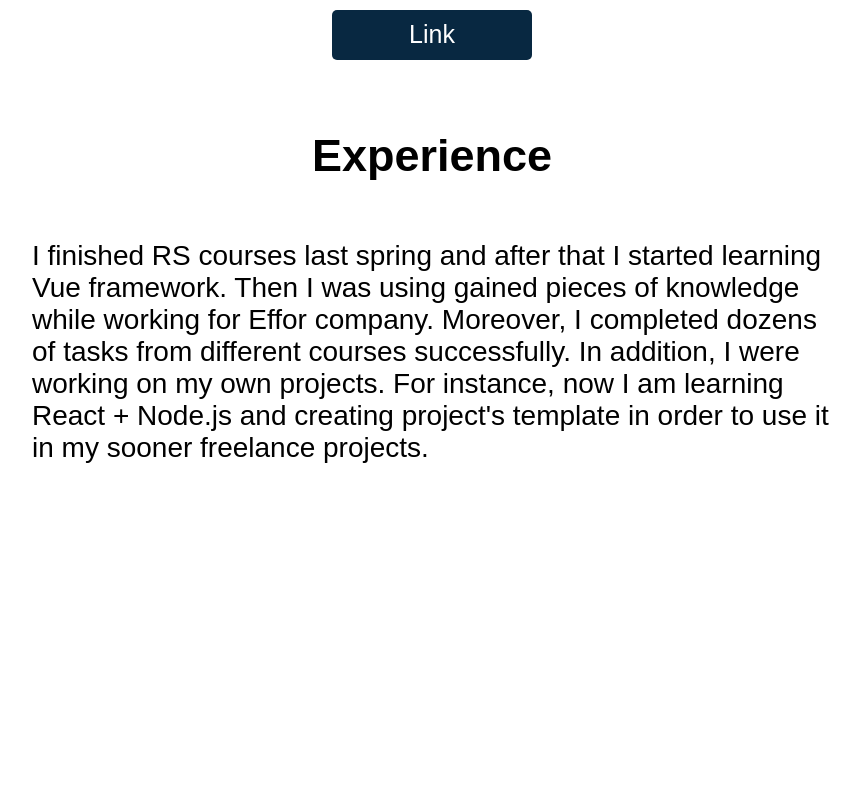
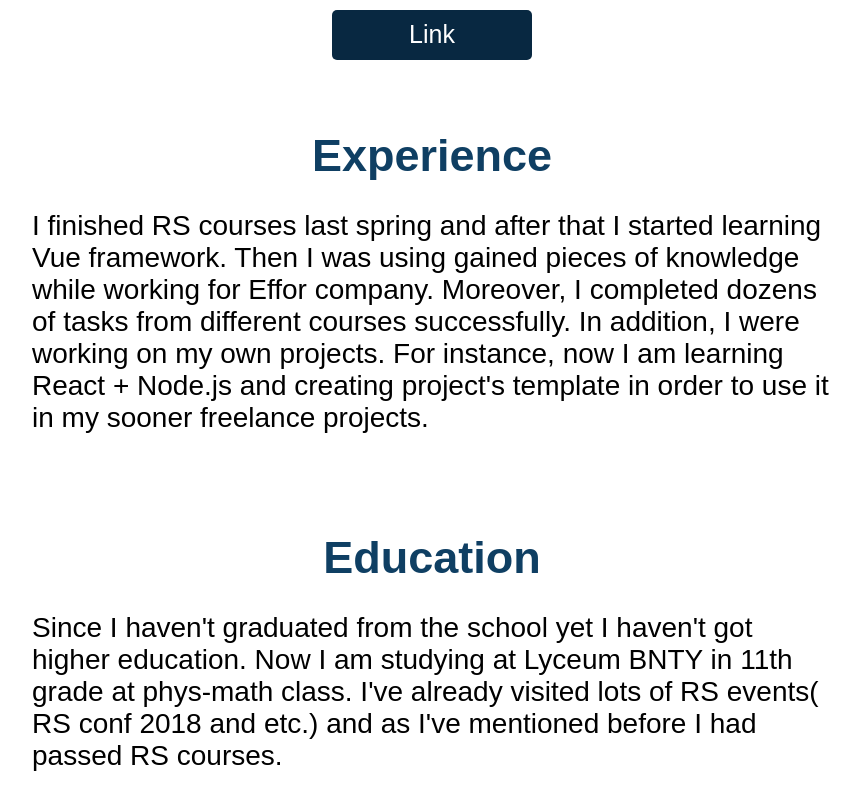
Before and after one commit to mrstalon/rsschool-codejam1-cv, a plain HTML site: page index.html in a window 1280 px wide. Shown: the part 1895-2695 px from the top of the page, without its empty margins (208-1068 px from the left). Before the commit the page ends 2650 px from the top, so only its background shows below. Drawn offline with Linux system fonts and the light colour scheme.

Commit message:
feat: add education section and styles for it

```diff
--- a/index.html
+++ b/index.html
@@ -47,7 +47,7 @@
           </ul>
         </div>
         <div class="code-examples-container">
-          <h1 class="examples-heading">My recent projects</h1>
+          <h1 class="heading">My recent projects</h1>
           <div class="example-container">
             <h1>Portfolio for Yandex courses made with Sass</h1>
             <a href="https://mrstalon.github.io/yandex-task-website-portfolio/" target="_blank">Link</a>
@@ -66,7 +66,7 @@
           </div>
         </div>
         <div class="experience-container">
-          <h1 class="experience-heading">Experience</h1>
+          <h1 class="heading">Experience</h1>
           <p>
             I finished RS courses last spring and after that I started learning Vue framework.
             Then I was using gained pieces of knowledge while working for Effor company.
@@ -76,6 +76,15 @@
             freelance projects.
           </p>
         </div>
+        <div class="education-info-container">
+          <h1 class="heading">Education</h1>
+          <p>
+            Since I haven't graduated from the school yet I haven't got
+            higher education. Now I am studying at Lyceum BNTY in 11th grade
+            at phys-math class. I've already visited lots of RS events( RS conf 2018 and etc.) and
+            as I've mentioned before I had passed RS courses.
+          </p>
+        </div>
     </main>
   </body>
 </html>
--- a/styles/styles.css
+++ b/styles/styles.css
@@ -62,11 +62,12 @@ main {
     font-size: 25px;
 }
 
-.examples-heading {
+.heading {
     margin-top: 70px;
     margin-bottom: 0px;
 
     font-size: 45px;
+    color: rgb(15, 63, 99);
 }
 
 .code-examples-container {
@@ -112,12 +113,18 @@ a:hover {
     margin: 0 auto;
 }
 
-.experience-heading {
-    margin-top: 70px;
-
-    font-size: 45px;
-}
-
 .experience-container > p {
     font-size: 28px;
 }
+
+.education-info-container {
+    display: flex;
+    flex-direction: column;
+    align-items: center;
+    width: 800px;
+    margin: 0 auto;
+}
+
+.education-info-container > p {
+    font-size: 28px;
+}
```
